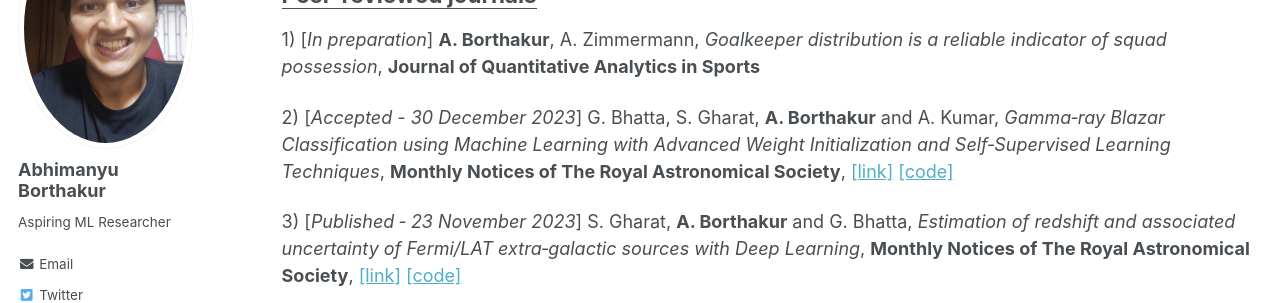
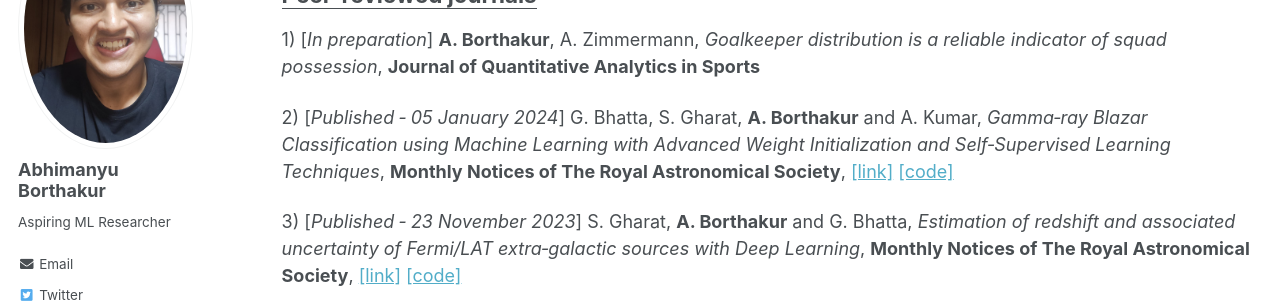
Before and after one commit to abhimanyu911/abhimanyu911.github.io, a Jekyll site: the page built from _pages/publications.md, in a window 1280 px wide and 1309 px high. Shown: the part 210-513 px from the top of the window. Built offline with Jekyll 4.4.1, drawn with Linux system fonts in a browser that asks for light colours.

Commit message:
updated publications

```diff
--- a/_pages/publications.md
+++ b/_pages/publications.md
@@ -11,7 +11,7 @@ author_profile: true
 1) [*In preparation*] **A. Borthakur**, A. Zimmermann, *Goalkeeper distribution is a reliable indicator of squad possession*, **Journal of Quantitative Analytics in Sports**
 
 
-2) [*Accepted - 30 December 2023*] G. Bhatta, S. Gharat, **A. Borthakur** and A. Kumar, *Gamma‑ray Blazar Classification using Machine Learning with Advanced Weight Initialization and Self‑Supervised Learning Techniques*, **Monthly Notices of The Royal Astronomical Society**, [[link]](https://arxiv.org/abs/2310.06095)  [[code]](https://github.com/abhimanyu911/bcu-classification)
+2) [*Published ‑ 05 January 2024*] G. Bhatta, S. Gharat, **A. Borthakur** and A. Kumar, *Gamma‑ray Blazar Classification using Machine Learning with Advanced Weight Initialization and Self‑Supervised Learning Techniques*, **Monthly Notices of The Royal Astronomical Society**, [[link]](https://academic.oup.com/mnras/advance-article/doi/10.1093/mnras/stae028/7512220)  [[code]](https://github.com/abhimanyu911/bcu-classification)
 
 
 3) [*Published ‑ 23 November 2023*] S. Gharat, **A. Borthakur** and G. Bhatta, *Estimation of redshift and associated uncertainty of Fermi/LAT extra‑galactic sources with Deep Learning*, **Monthly Notices of The Royal Astronomical Society**, [[link]](https://academic.oup.com/mnras/article/527/3/6198/7445008)  [[code]](https://github.com/abhimanyu911/redshift-regression-with-uncertainty)
```
Also changed, not shown: 1 other file.
